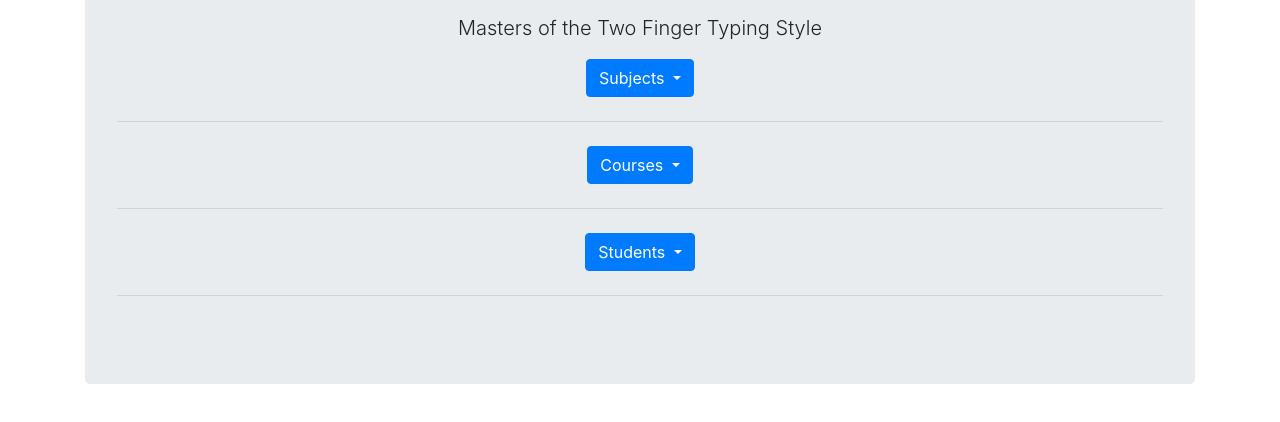
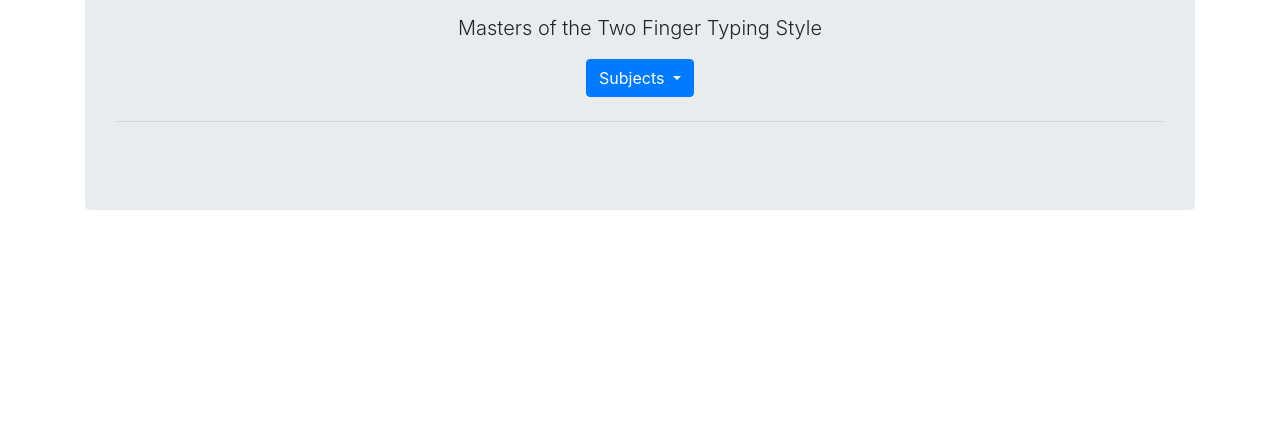
Before and after one commit to Jonathan-J-Choi/in-class-project, a website: page public/index.html in a window 1280 px wide. Shown: the part 220-642 px from the top of the page. Drawn offline with nearby package versions, Linux system fonts and the light colour scheme.

Commit message:
hidden courses and students

```diff
--- a/public/index.html
+++ b/public/index.html
@@ -31,7 +31,7 @@
       <hr class="my-4">
 
       <!-- Courses -->
-      <div class="dropdown">
+      <div class="dropdown d-none">
         <button type="button" class="btn btn-primary dropdown-toggle" data-toggle="dropdown">
           Courses
         </button>
@@ -41,10 +41,9 @@
           <a class="dropdown-item" href="#">Link 3</a>
         </div>
       </div>
-      <hr class="my-4">
 
       <!-- Students -->
-      <div class="dropdown">
+      <div class="dropdown d-none">
         <button type="button" class="btn btn-primary dropdown-toggle" data-toggle="dropdown">
           Students
         </button>
@@ -54,7 +53,6 @@
           <a class="dropdown-item" href="#">Link 3</a>
         </div>
       </div>
-      <hr class="my-4">
     </div>
   </div>
 
```
